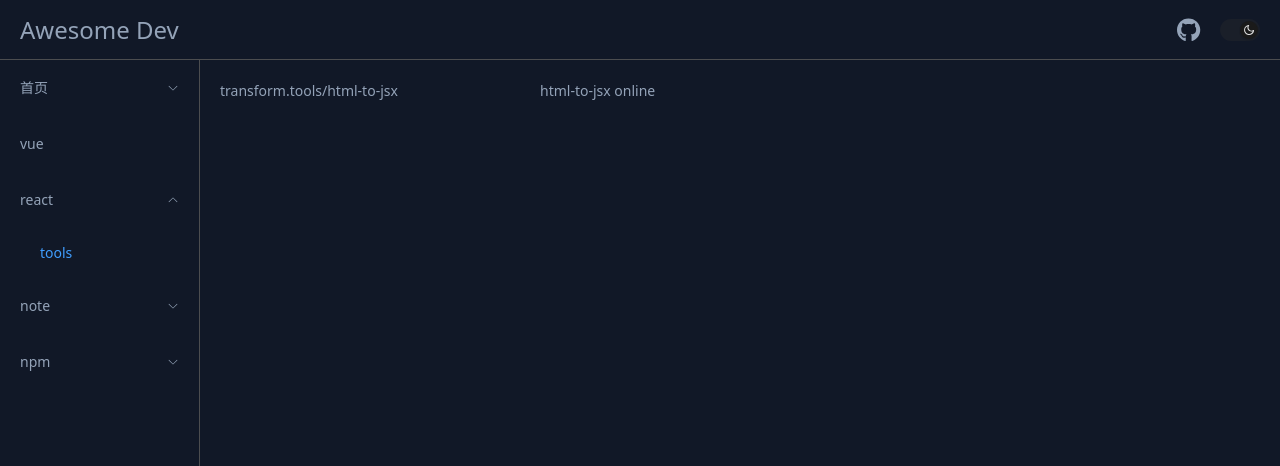
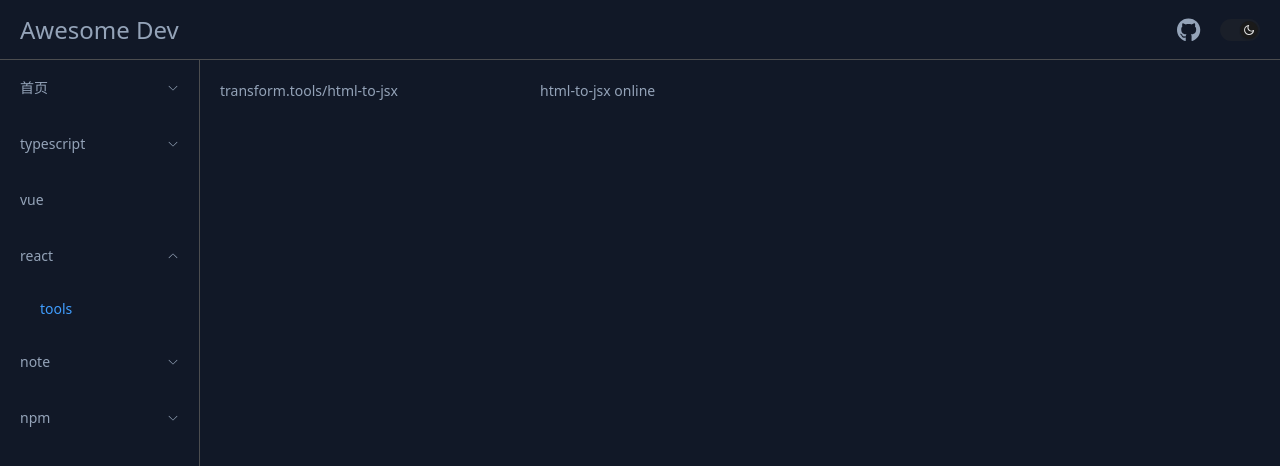
Before and after one commit to freeliu/awesome-dev, a Vue app: page /#/react/tool in a window 1280 px wide. Shown: the top 466 px of the page. Built offline with nearby package versions, Linux system fonts and the light colour scheme.

Commit message:
添加了typescript 相关信息

```diff
--- a/src/router/index.ts
+++ b/src/router/index.ts
@@ -28,11 +28,29 @@ const router = createRouter({
       ]
     },
     {
+      path: "/typescript/",
+      component: LayoutGlobal,
+      meta: {
+        isMenu: true,
+        title: "typescript"
+      },
+      children: [
+        {
+          path: "tool",
+          component: () => import("../views/typescript/ToolView.vue"),
+          meta: {
+            title: "tools",
+            isMenu: true
+          }
+        }
+      ]
+    },
+    {
+      path: "/vue/",
       meta: {
         title: "vue",
         isMenu: true
       },
-      path: "/vue/",
       component: LayoutGlobal,
       children: [
         {
@@ -43,9 +61,9 @@ const router = createRouter({
     },
     {
       path: "/react/",
-      meta:{
+      meta: {
         isMenu: true,
-        title: 'react'
+        title: "react"
       },
       component: LayoutGlobal,
       children: [
--- /dev/null
+++ b/src/views/typescript/ToolView.vue
@@ -0,0 +1,11 @@
+<script lang="ts" setup>
+import { ref } from "vue"
+import IText from "@/component/IText.vue"
+import ILink from "@/component/ILink.vue"
+</script>
+<template>
+  <div>
+    <i-link href="https://github.com/DefinitelyTyped/DefinitelyTyped">Definitely Typed 提供高质量 TypeScript 类型定义的仓库, 如：npm install -D @types/node</i-link>
+  </div>
+</template>
+<style scoped lang="scss"></style>
```
